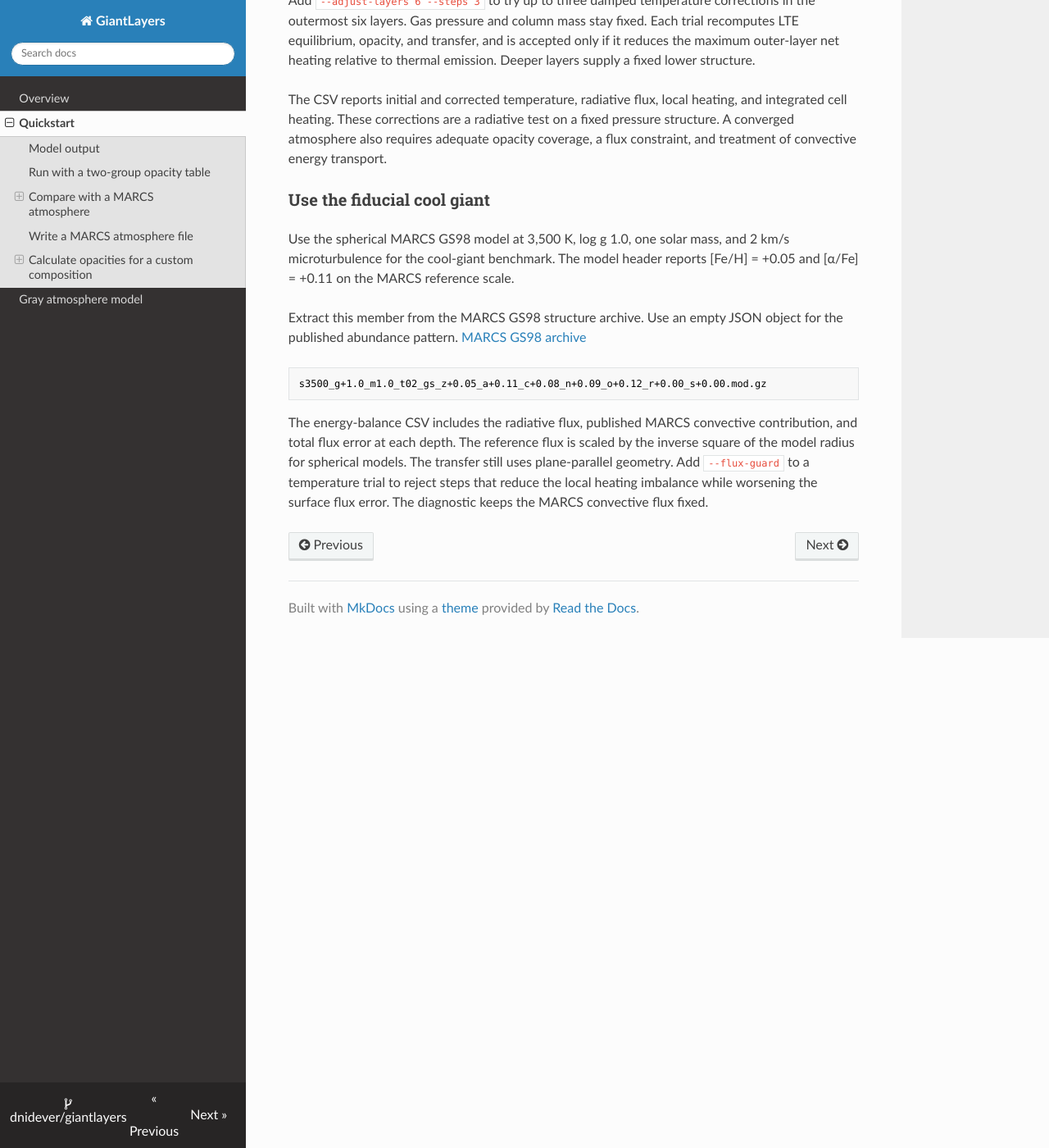
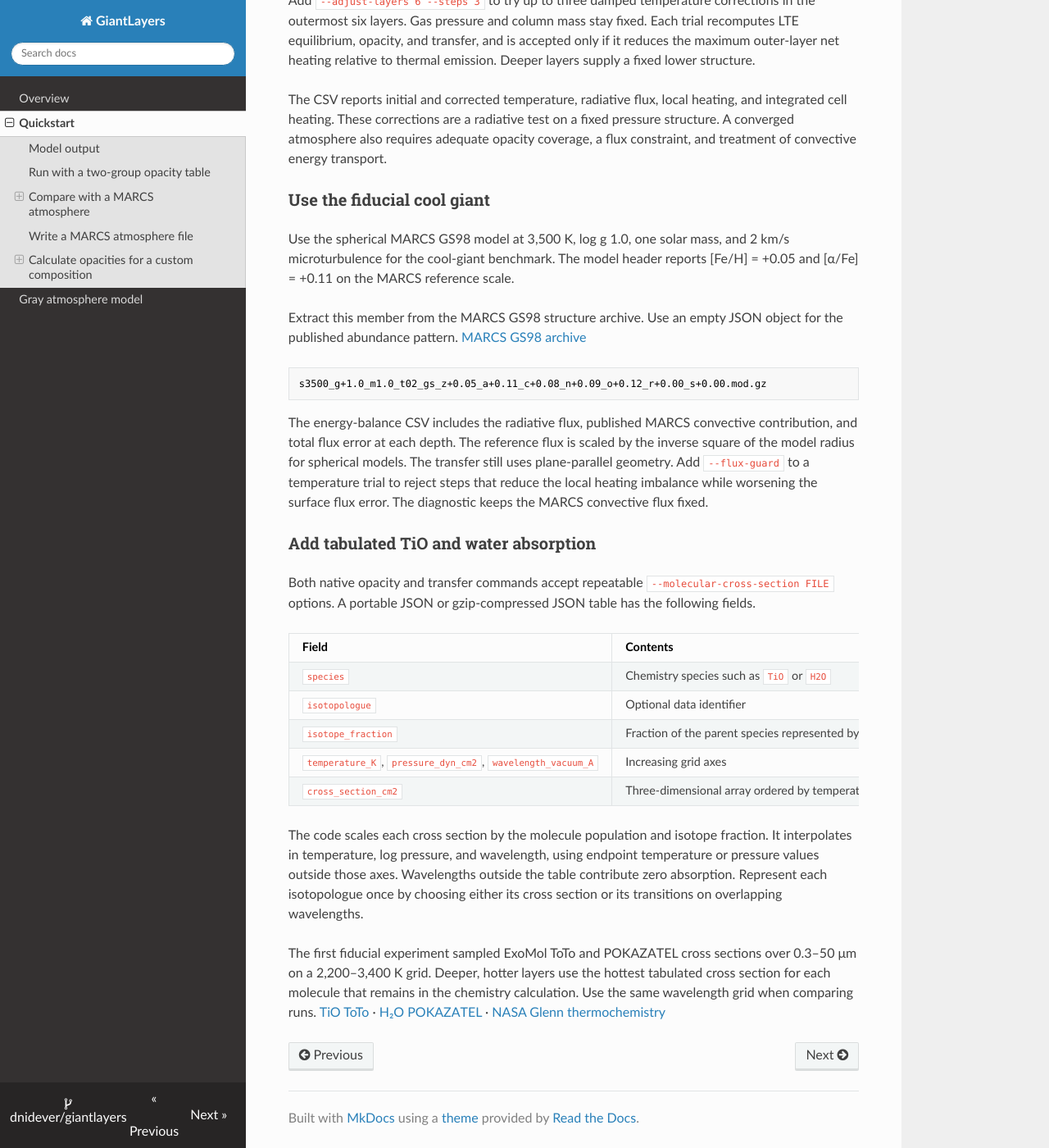
Before and after one commit to dnidever/giantlayers, an MkDocs documentation site: the page built from docs/quickstart.md, in a window 1280 px wide and 1400 px high, scrolled down 3443 px. Shown: the whole window at 82% size. Built offline with MkDocs 1.6.1, drawn with Linux system fonts in a browser that asks for light colours; nearby versions of some CDN libraries; some of the changed text lies outside the part shown.

Commit message:
Document TiO and water cross-section input for the fiducial

````diff
--- a/docs/quickstart.md
+++ b/docs/quickstart.md
@@ -97,7 +97,7 @@ python3 lte_opacity.py model.mod.gz transitions.csv mixture.json 15570 15585 0.0
 
 The reference MARCS structure supplies the temperature and gas pressure. The solver recomputes the mass density, electron density and species populations at each layer. The output contains sampled line absorption, continuum absorption, and continuum scattering in cm²/g. For isotopologue lines, include the isotopic fraction in the oscillator strength used in the transition CSV.
 
-The bundled data cover 1,000–10,000 K and include neutral atoms, first ions, H⁻, and 20 neutral diatomic molecules. Continuum terms include H⁻ bound-free and free-free absorption, hydrogenic H I bound-free absorption, electron–ion free-free absorption, and Thomson scattering. The hydrogenic continuum terms use unit Gaunt factors. Polyatomic and charged molecules other than H⁻, higher ionization stages, metal photoionization, and calculated collisional line damping are future extensions.
+The bundled data cover 1,000–10,000 K and include neutral atoms, first ions, H⁻, 20 neutral diatomic molecules, and H₂O. Water equilibrium uses the NASA Glenn data through 6,000 K. Continuum terms include H⁻ bound-free and free-free absorption, hydrogenic H I bound-free absorption, electron–ion free-free absorption, and Thomson scattering. The hydrogenic continuum terms use unit Gaunt factors. Additional polyatomic and charged molecules, higher ionization stages, metal photoionization, and calculated collisional line damping are future extensions.
 
 [Atomic and diatomic thermochemistry data](https://doi.org/10.1051/0004-6361/201526961) · [H⁻ continuum data in the ATLAS9 HMINOP routine](https://wwwuser.oats.inaf.it/fiorella.castelli/sources/atlas9g/atlas9mem.for) · [APOGEE DR17 line data reference](https://ui.adsabs.harvard.edu/abs/2021AJ....161..254S/abstract)
 
@@ -124,3 +124,19 @@ s3500_g+1.0_m1.0_t02_gs_z+0.05_a+0.11_c+0.08_n+0.09_o+0.12_r+0.00_s+0.00.mod.gz
 ```
 
 The energy-balance CSV includes the radiative flux, published MARCS convective contribution, and total flux error at each depth. The reference flux is scaled by the inverse square of the model radius for spherical models. The transfer still uses plane-parallel geometry. Add `--flux-guard` to a temperature trial to reject steps that reduce the local heating imbalance while worsening the surface flux error. The diagnostic keeps the MARCS convective flux fixed.
+
+### Add tabulated TiO and water absorption
+
+Both native opacity and transfer commands accept repeatable `--molecular-cross-section FILE` options. A portable JSON or gzip-compressed JSON table has the following fields.
+
+| Field | Contents |
+| --- | --- |
+| `species` | Chemistry species such as `TiO` or `H2O` |
+| `isotopologue` | Optional data identifier |
+| `isotope_fraction` | Fraction of the parent species represented by the table. Defaults to 1. |
+| `temperature_K`, `pressure_dyn_cm2`, `wavelength_vacuum_A` | Increasing grid axes |
+| `cross_section_cm2` | Three-dimensional array ordered by temperature, pressure, and wavelength. Values are in cm² per isotopologue. |
+
+The code scales each cross section by the molecule population and isotope fraction. It interpolates in temperature, log pressure, and wavelength, using endpoint temperature or pressure values outside those axes. Wavelengths outside the table contribute zero absorption. Represent each isotopologue once by choosing either its cross section or its transitions on overlapping wavelengths.
+
+The first fiducial experiment sampled ExoMol ToTo and POKAZATEL cross sections over 0.3–50 μm on a 2,200–3,400 K grid. Deeper, hotter layers use the hottest tabulated cross section for each molecule that remains in the chemistry calculation. Use the same wavelength grid when comparing runs. [TiO ToTo](https://exomol.com/data/data-types/opacity/TiO/48Ti-16O/Toto/) · [H₂O POKAZATEL](https://zenodo.org/records/5722861) · [NASA Glenn thermochemistry](https://ntrs.nasa.gov/citations/20020085330)
````
